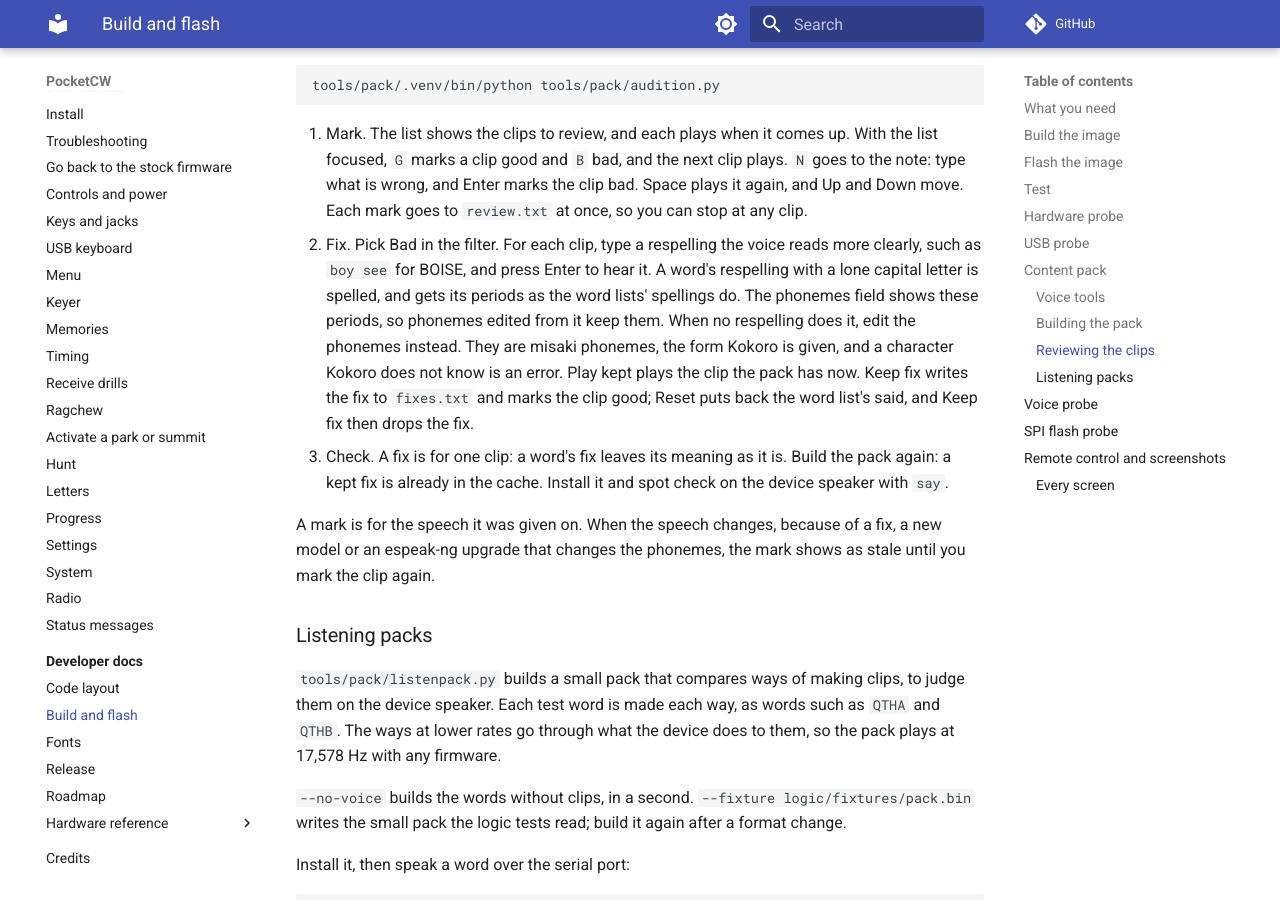
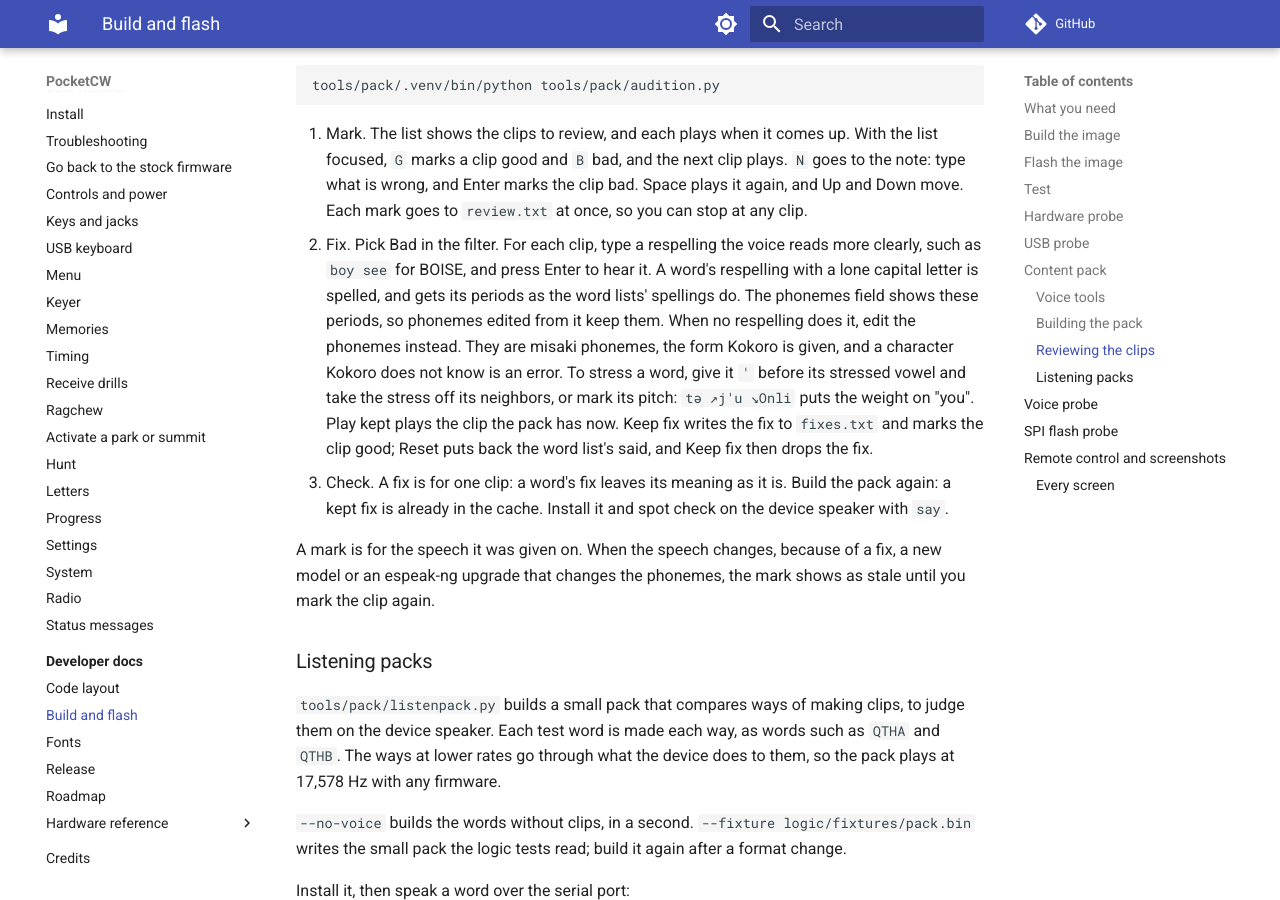
Before and after one commit to kvmet/k5mme_pocketcw, an MkDocs documentation site: the page built from docs/dev/building.md, in a window 1280 px wide and 900 px high, scrolled down 4744 px. Built offline with MkDocs 1.6.1 and Material for MkDocs 9.7.7, drawn with Linux system fonts in a browser that asks for light colours; comment, search, counter and statistics services are not loaded.

````diff
--- a/docs/dev/building.md
+++ b/docs/dev/building.md
@@ -141,7 +141,7 @@
 ```
 
 1. Mark. The list shows the clips to review, and each plays when it comes up. With the list focused, `G` marks a clip good and `B` bad, and the next clip plays. `N` goes to the note: type what is wrong, and Enter marks the clip bad. Space plays it again, and Up and Down move. Each mark goes to `review.txt` at once, so you can stop at any clip.
-2. Fix. Pick Bad in the filter. For each clip, type a respelling the voice reads more clearly, such as `boy see` for BOISE, and press Enter to hear it. A word's respelling with a lone capital letter is spelled, and gets its periods as the word lists' spellings do. The phonemes field shows these periods, so phonemes edited from it keep them. When no respelling does it, edit the phonemes instead. They are misaki phonemes, the form Kokoro is given, and a character Kokoro does not know is an error. Play kept plays the clip the pack has now. Keep fix writes the fix to `fixes.txt` and marks the clip good; Reset puts back the word list's said, and Keep fix then drops the fix.
+2. Fix. Pick Bad in the filter. For each clip, type a respelling the voice reads more clearly, such as `boy see` for BOISE, and press Enter to hear it. A word's respelling with a lone capital letter is spelled, and gets its periods as the word lists' spellings do. The phonemes field shows these periods, so phonemes edited from it keep them. When no respelling does it, edit the phonemes instead. They are misaki phonemes, the form Kokoro is given, and a character Kokoro does not know is an error. To stress a word, give it `ˈ` before its stressed vowel and take the stress off its neighbors, or mark its pitch: `tə ↗jˈu ↘Onli` puts the weight on "you". Play kept plays the clip the pack has now. Keep fix writes the fix to `fixes.txt` and marks the clip good; Reset puts back the word list's said, and Keep fix then drops the fix.
 3. Check. A fix is for one clip: a word's fix leaves its meaning as it is. Build the pack again: a kept fix is already in the cache. Install it and spot check on the device speaker with `say`.
 
 A mark is for the speech it was given on. When the speech changes, because of a fix, a new model or an espeak-ng upgrade that changes the phonemes, the mark shows as stale until you mark the clip again.
````
Also changed, not shown: 1 other file.
